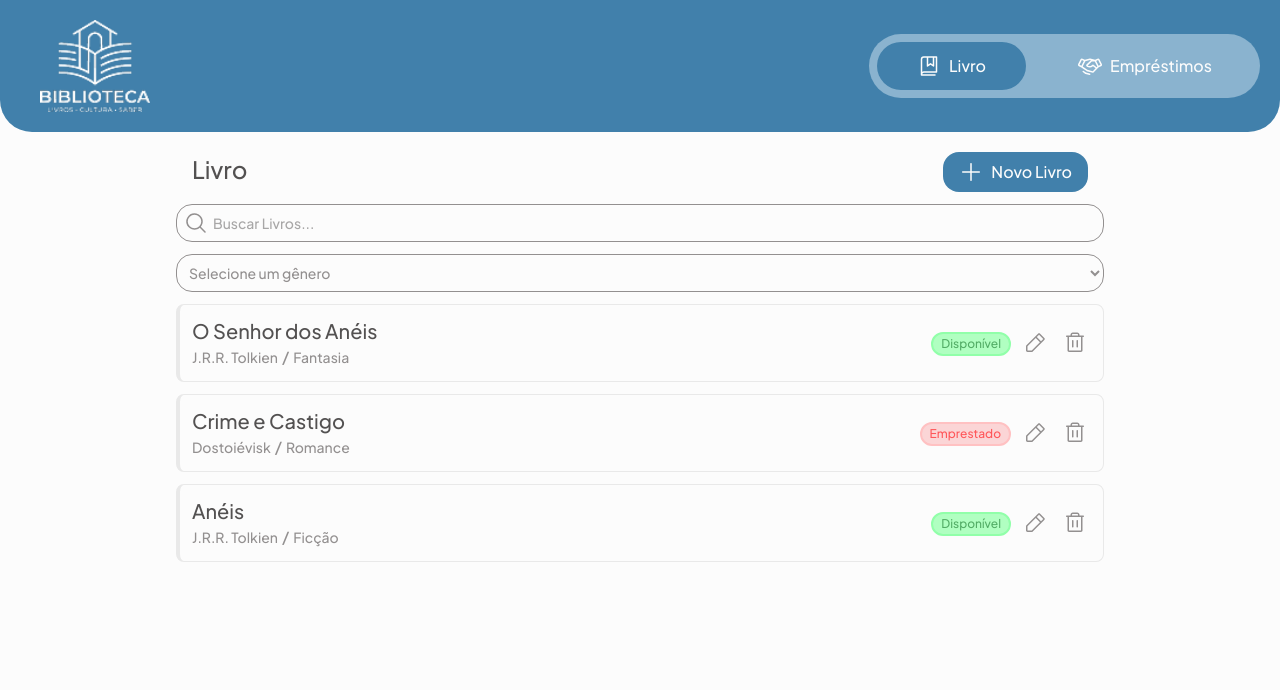
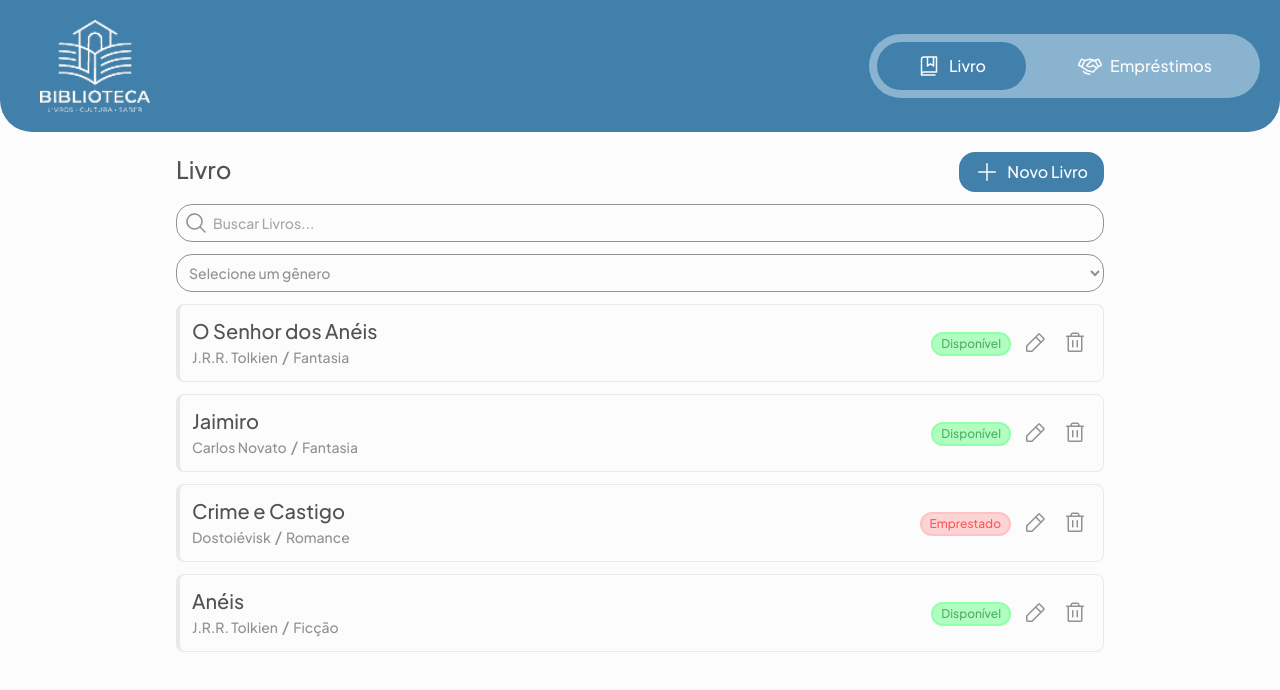
Before and after one commit to MayconSantos04/Front-End-Biblioteca, a React (Vite) app: page / in a window 1280 px wide. Shown: the top 690 px of the page. Built offline with nearby package versions, Linux system fonts and the light colour scheme.

Commit message:
feat: updated the fields of search and select now all working.

```diff
--- a/src/App.tsx
+++ b/src/App.tsx
@@ -23,7 +23,6 @@ export default function App() {
       <Header />
       <Container className="flex flex-col gap-3">
         <Title />
-        <InputSearch />
         <BodyBooks />
       </Container>
 
--- a/src/core-components/component-book/Body-books.tsx
+++ b/src/core-components/component-book/Body-books.tsx
@@ -1,4 +1,5 @@
 import { useState } from "react";
+import InputSearch from "./Input-search";
 import Text from "../../components/Text";
 import Card from "../../components/Card";
 import Badge from "../../components/Badge";
@@ -24,6 +25,13 @@ export const books: Book[] = [
     disponivel: true,
   },
   {
+    id: "1717233432420000000",
+    titulo: "Jaimiro",
+    autor: "Carlos Novato",
+    genero: "Fantasia",
+    disponivel: true,
+  },
+  {
     id: "1718787000000",
     titulo: "Crime e Castigo",
     autor: "Dostoiévisk",
@@ -41,12 +49,18 @@ export const books: Book[] = [
 
 export default function BodyBooks() {
   const [selectedGenres, setSelectedGenres] = useState("");
+  const [searchBy, setSearchBy] = useState("");
 
-  const availableGenres = [...new Set(books.map((book) => book.genero))];
+  [...new Set(books.map((book) => book.genero))];
 
-  const booksFilters = selectedGenres
-    ? books.filter((book) => book.genero === selectedGenres)
-    : books;
+  const booksFilters = books.filter((book) => {
+    const matchesGenre = selectedGenres ? book.genero === selectedGenres : true;
+    const matchesSearch = book.titulo
+      .toLowerCase()
+      .includes(searchBy.toLowerCase());
+
+    return matchesGenre && matchesSearch;
+  });
 
   function bookRegister() {
     if (books.length === 0) {
@@ -61,6 +75,7 @@ export default function BodyBooks() {
   return (
     <>
       <div className="flex flex-col gap-3">
+        <InputSearch searchesBy={searchBy} onSearchesChange={setSearchBy} />
         <OptionGenero
           selectedGenre={selectedGenres}
           onGenreChange={setSelectedGenres}
--- a/src/core-components/component-book/Input-search.tsx
+++ b/src/core-components/component-book/Input-search.tsx
@@ -1,12 +1,19 @@
 import InputText from "../../components/Input-text";
 import Search from "../../assets/icons/search.svg?react";
 
-export default function InputSearch() {
+interface Search {
+  searchesBy: string;
+  onSearchesChange: (value: string) => void;
+}
+
+export default function InputSearch({ searchesBy, onSearchesChange }: Search) {
   return (
     <div>
       <InputText
         placeholder="Buscar Livros..."
         icon={Search}
+        value={searchesBy}
+        onChange={(e) => onSearchesChange(e.target.value)}
         className="w-full"
       />
     </div>
--- a/src/core-components/component-book/Option-genero.tsx
+++ b/src/core-components/component-book/Option-genero.tsx
@@ -15,13 +15,15 @@ export default function OptionGenero({
       <select
         name="Genêros"
         id="genero"
-        className="border-1 text-sm text-gray-300 border-gray-300 rounded-2xl py-2 px-2 w-full cursor-pointer"
+        className="border text-sm text-gray-300 border-gray-300 rounded-2xl py-2 px-2 w-full cursor-pointer"
         value={selectedGenre}
         onChange={(e) => onGenreChange(e.target.value)}
       >
         <option value="">Selecione um gênero</option>
-        {books.map((item) => (
-          <option key={item.id}>{item.genero}</option>
+        {availableGenres.map((item) => (
+          <option key={item} value={item}>
+            {item}
+          </option>
         ))}
       </select>
     </div>
--- a/src/core-components/component-book/Title.tsx
+++ b/src/core-components/component-book/Title.tsx
@@ -2,15 +2,13 @@ import { useState } from "react";
 import Text from "../../components/Text";
 import Button from "../../components/Button";
 import ModalRegister from "./Modal-register-book";
-import Container from "../../components/Container";
 import Plus from "../../assets/icons/plus.svg?react";
 
 export default function Title() {
   const [openModal, setOpenModal] = useState(false);
 
   return (
-    <div>
-      <Container className="flex justify-between items-center mt-5">
+    <div className="flex justify-between items-center mt-5">
       <div>
         <div>
           <Text className="text-gray-100" variant="body-md-base">
@@ -30,7 +28,6 @@ export default function Title() {
           />
         </div>
       </div>
-      </Container>
     </div>
   );
 }
```
Lines whose indentation alone changed are shown as unchanged.
